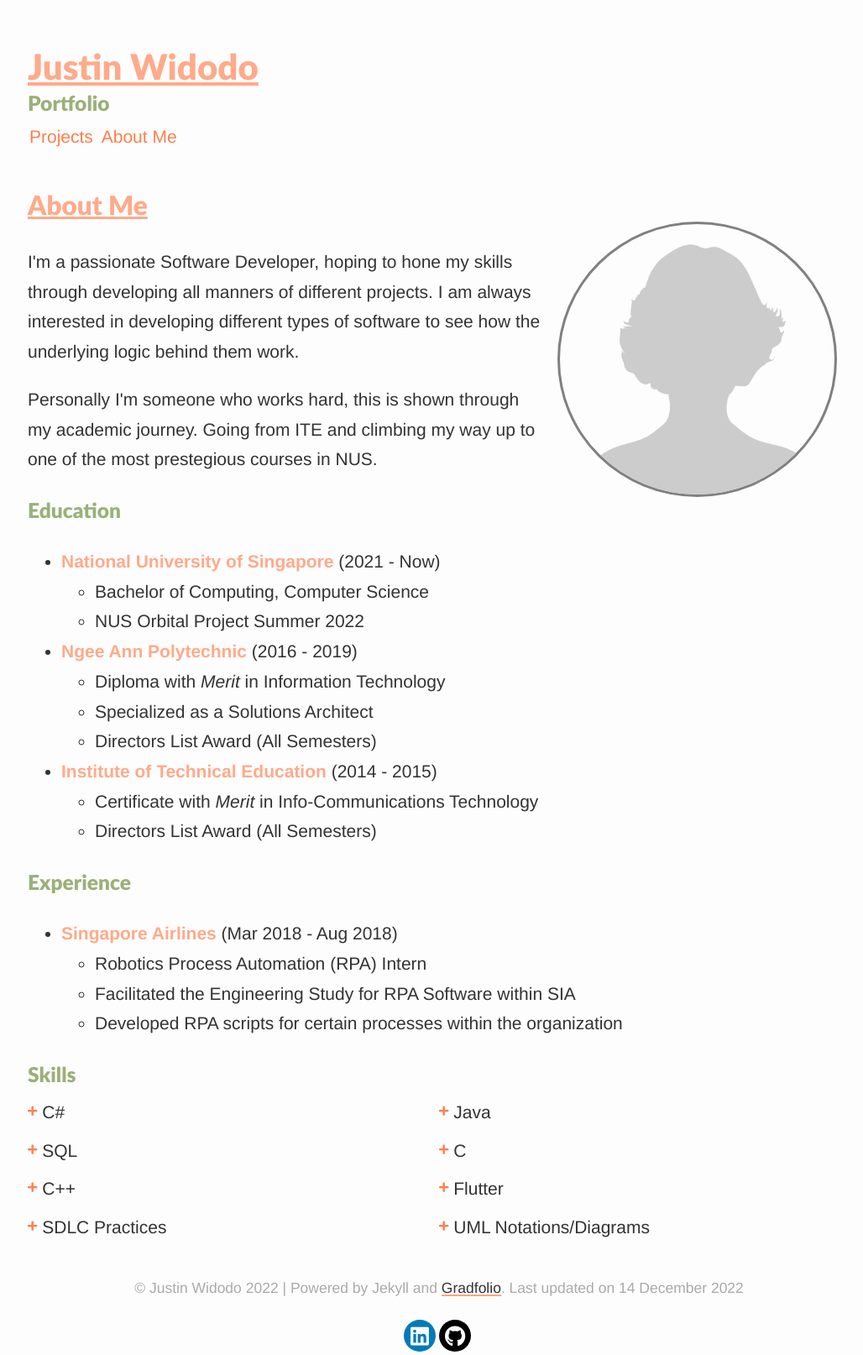
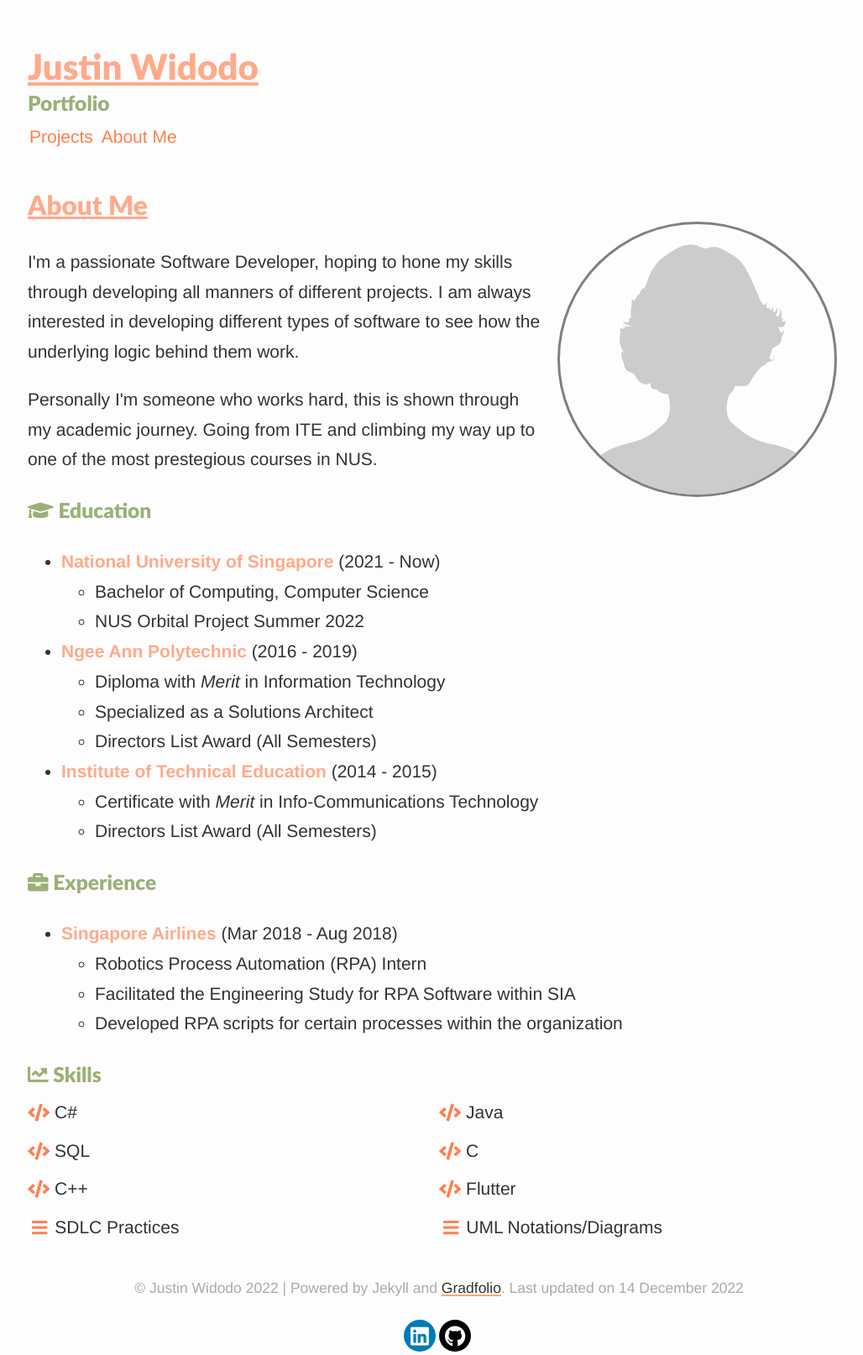
Before and after one commit to GenFusion122/genfusion122.github.io, a Jekyll site: the page built from _pages/aboutme.md, in a window 1280 px wide. Shown: the whole page at 84% size, without its empty margins (117-1145 px from the left). Built offline with Jekyll 4.4.1, drawn with Linux system fonts in a browser that asks for light colours; nearby versions of some CDN libraries.

Commit message:
add icons

```diff
--- a/_pages/aboutme.md
+++ b/_pages/aboutme.md
@@ -18,7 +18,9 @@ Personally I'm someone who works hard, this is shown through my academic journey
 </p>
 </div>
 
-### Education
+
+
+### <i class="fa fa-graduation-cap"></i>  Education
 - **National University of Singapore** (2021 - Now)
   - Bachelor of Computing, Computer Science
   - NUS Orbital Project Summer 2022
@@ -32,45 +34,46 @@ Personally I'm someone who works hard, this is shown through my academic journey
   - Certificate with *Merit* in Info-Communications Technology
   - Directors List Award (All Semesters)
 
-### Experience
+### <i class="fa fa-briefcase"></i> Experience
 - **Singapore Airlines** (Mar 2018 - Aug 2018)
   - Robotics Process Automation (RPA) Intern
   - Facilitated the Engineering Study for RPA Software within SIA
   - Developed RPA scripts for certain processes within the organization
 
 
-### Skills
+### <i class="fa fa-chart-line"></i> Skills
+
 <div class="progress-gallery">
 <div class="container">
-  <i class="fa fa-plus change-color"></i>
+  <i class="fa fa-code change-color"></i>
   <text> C# </text>
 </div>
 <div class="container">
-  <i class="fa fa-plus change-color"></i>
+  <i class="fa fa-code change-color"></i>
   <text> Java </text>
 </div>
 <div class="container">
-  <i class="fa fa-plus change-color"></i>
+  <i class="fa fa-code change-color"></i>
   <text> SQL</text>
 </div>
 <div class="container">
-  <i class="fa fa-plus change-color"></i>
+  <i class="fa fa-code change-color"></i>
   <text> C</text>
 </div>
 <div class="container">
-  <i class="fa fa-plus change-color"></i>
+  <i class="fa fa-code change-color"></i>
   <text> C++</text>
 </div>
 <div class="container">
-  <i class="fa fa-plus change-color"></i>
+  <i class="fa fa-code change-color"></i>
   <text> Flutter</text>
 </div>
 <div class="container">
-  <i class="fa fa-plus change-color"></i>
+  <i class="fa fa-bars change-color" id="bars"></i>
   <text> SDLC Practices</text>
 </div>
 <div class="container">
-  <i class="fa fa-plus change-color"></i>
+  <i class="fa fa-bars change-color" id="bars"></i>
   <text> UML Notations/Diagrams</text>
 </div>
 </div>
--- a/assets/css/_sass/style.scss
+++ b/assets/css/_sass/style.scss
@@ -321,8 +321,12 @@ blockquote {
 */
 
 .change-color {
-  font-size: small;
   vertical-align: middle;
-  padding-bottom: 6px;
   color: $brand-color;
+  padding-bottom: 2px;
 }
+
+.change-color#bars {
+  padding-left: 5px;
+  padding-right: 3px;
+}
```
